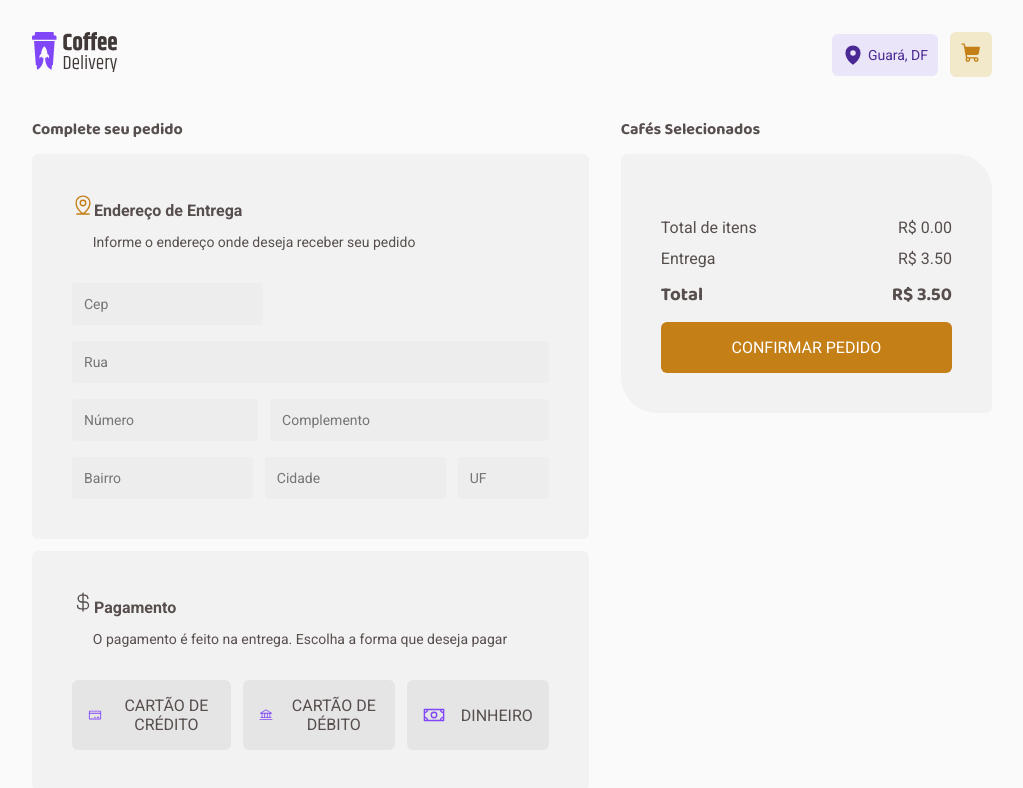
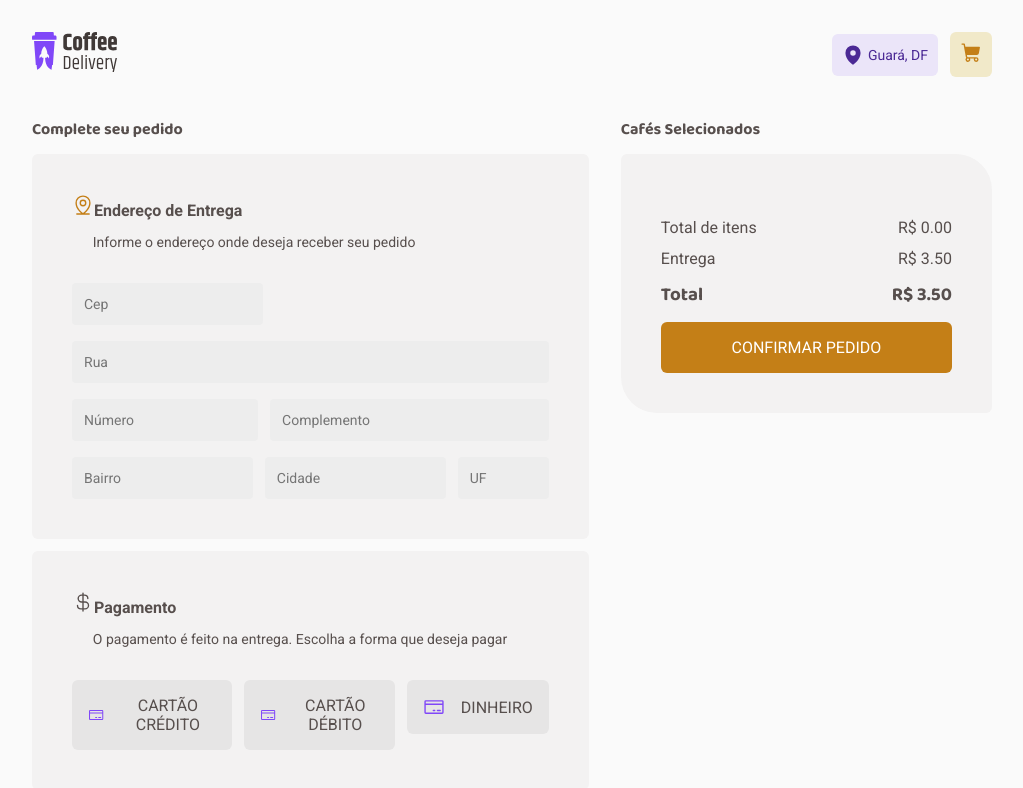
Before and after one commit to JhonatanDiniz/coffee-delivery, a React (Vite) app: page /checkout in a window 1280 px wide. Shown: the top 788 px of the page, without its empty margins (128-1151 px from the left). Built offline with nearby package versions, Linux system fonts and the light colour scheme.

Commit message:
Incluindo forma de pagamento no pedido

```diff
--- a/package.json
+++ b/package.json
@@ -10,12 +10,14 @@
     "preview": "vite preview"
   },
   "dependencies": {
+    "@hookform/resolvers": "^3.6.0",
     "@phosphor-icons/react": "^2.1.5",
     "react": "^18.2.0",
     "react-dom": "^18.2.0",
     "react-hook-form": "^7.51.5",
     "react-router-dom": "^6.23.1",
-    "styled-components": "^6.1.11"
+    "styled-components": "^6.1.11",
+    "zod": "^3.23.8"
   },
   "devDependencies": {
     "@types/react": "^18.2.66",
--- /dev/null
+++ b/payment.json
@@ -0,0 +1,16 @@
+{
+  "Payments":[
+    {
+      "id": 1,
+      "description": "CARTÃO CRÉDITO"
+    },
+    {
+      "id": 2,
+      "description": "CARTÃO DÉBITO"
+    },
+    {
+      "id": 1,
+      "description": "DINHEIRO"
+    }
+  ]
+}
--- /dev/null
+++ b/src/pages/Checkout/components/FormaPagamento/index.tsx
@@ -0,0 +1,17 @@
+import { CreditCard } from "@phosphor-icons/react"
+import { FormaPagamento } from "./style"
+import { ButtonHTMLAttributes } from "react"
+import { PaymentMethodProps } from "../.."
+
+interface PaymentProps extends ButtonHTMLAttributes<HTMLButtonElement> {
+    payment: PaymentMethodProps
+    onSelect: (payment: any)=> void
+}
+
+export function Pagamento({payment, onSelect, ...props}: PaymentProps){
+  return(
+    <div>
+      <FormaPagamento onClick={()=> onSelect(payment)} {...props} type="button"><CreditCard size={22} color="#8047F8"/>{payment.description}</FormaPagamento>
+    </div>
+  )
+}
--- /dev/null
+++ b/src/pages/Checkout/components/FormaPagamento/style.ts
@@ -0,0 +1,18 @@
+import styled from "styled-components";
+
+export const FormaPagamento = styled.button`
+  display: flex;
+  gap: 1rem;
+  align-items: center;
+  padding: 1rem;
+  border: none;
+  background-color: ${(props)=>props.theme['base-button']};
+  border-radius: 6px;
+  color: ${(props)=>props.theme['base-text']};
+  cursor: pointer;
+
+  &&:hover{
+    background-color: ${(props)=>props.theme['purple-light']};
+    border: 1px solid ${(props)=>props.theme['purple']};
+  }
+`
--- a/src/pages/Checkout/index.tsx
+++ b/src/pages/Checkout/index.tsx
@@ -1,12 +1,35 @@
-import { Bank, CreditCard, CurrencyDollar, MapPinLine, Money, Trash } from "@phosphor-icons/react/dist/ssr";
+import { CurrencyDollar, MapPinLine, Trash } from "@phosphor-icons/react/dist/ssr";
 import { AddRemove, CarrinhoContainer, CarrinhoContent, Container, Detalhe, Form, FormEndereco, FormEnderecoHeader, FormaPagamento, FormaPagamentoContainer, Input, Inputs, Itens, PagamentoContainer, PagamentoHeader, SectionOne, SectionTwo} from "./style";
-import { useContext } from "react";
+import { useContext, useState } from "react";
 import { ProductsContext } from "../../context/ProductsContext";
 import { Counter } from "../../components/Counter";
 import { Product } from "../../reducers/products/reducer";
 import { useForm } from "react-hook-form";
+import { Pagamento } from "./components/FormaPagamento";
+import { Payments } from "../../../payment.json"
+
+export interface PaymentMethodProps{
+  id: number
+  description: string
+}
+
+
+interface Order{
+  Endereco:{
+    cep: string,
+    rua: string,
+    numero: string,
+    complemento: string,
+    bairro: string,
+    cidade: string,
+    uf: string
+  },
+  produtos: Product[],
+  pagamento: PaymentMethodProps | null
+}
 
 export function Checkout() {
+  const [formPayment, setFormPayment] = useState<PaymentMethodProps | null>(null)
   const {carrinho, removeItem} = useContext(ProductsContext)
   const { register, handleSubmit } = useForm()
 
@@ -14,10 +37,33 @@ export function Checkout() {
     return carrinho.reduce((total, product)=> total + product.quantidade * 9.9, 0)
   }
 
-  const total = calculateTotal()
+  const txEntrega = 3.5
+
+  const totalProduct = calculateTotal()
+
+  const totalOrder = totalProduct + txEntrega
+
+  function handlePayment(payment: PaymentMethodProps){
+    setFormPayment(payment)
+    console.log(payment)
+  }
 
   function handleSubmitProduct(data: any){
-    console.log(data)
+    const order: Order = {
+      Endereco: {
+        cep: data.cep,
+        rua: data.rua,
+        numero: data.numero,
+        complemento: data.complemento,
+        bairro: data.bairro,
+        cidade: data.cidade,
+        uf: data.uf
+      },
+      produtos: carrinho,
+      pagamento: formPayment
+    }
+
+    console.log(order)
   }
 
   function handleRemoveItem(product: Product){
@@ -26,7 +72,7 @@ export function Checkout() {
 
   return(
    <Container>
-    <Form action="">
+    <Form onSubmit={handleSubmit(handleSubmitProduct)} action="">
       <SectionOne>
         <h4>Complete seu pedido</h4>
         <FormEndereco>
@@ -86,9 +132,13 @@ export function Checkout() {
             <span>O pagamento é feito na entrega. Escolha a forma que deseja pagar</span>
           </PagamentoHeader>
           <FormaPagamentoContainer>
-            <FormaPagamento type="button"><CreditCard size={22} color="#8047F8"/> CARTÃO DE CRÉDITO</FormaPagamento>
-            <FormaPagamento type="button"><Bank size={22} color="#8047F8"/> CARTÃO DE DÉBITO</FormaPagamento>
-            <FormaPagamento type="button"><Money size={22} color="#8047F8"/> DINHEIRO</FormaPagamento>
+            {Payments.map((payment)=>(
+              <Pagamento
+                key={payment.id}
+                payment={payment}
+                onSelect={handlePayment}
+              />
+            ))}
           </FormaPagamentoContainer>
         </PagamentoContainer>
       </SectionOne>
@@ -115,7 +165,7 @@ export function Checkout() {
 
           <Detalhe>
             <p>Total de itens</p>
-            <p>R$ {total.toFixed(2)}</p>
+            <p>R$ {totalProduct.toFixed(2)}</p>
           </Detalhe>
           <Detalhe>
             <p>Entrega</p>
@@ -123,7 +173,7 @@ export function Checkout() {
           </Detalhe>
           <Detalhe>
             <h3>Total</h3>
-            <h3>R$ {(total + 3.50).toFixed(2)}</h3>
+            <h3>R$ {totalOrder.toFixed(2)}</h3>
           </Detalhe>
           <button type="submit" onSubmit={handleSubmitProduct}>CONFIRMAR PEDIDO</button>
         </CarrinhoContainer>
--- a/src/pages/Checkout/style.ts
+++ b/src/pages/Checkout/style.ts
@@ -97,23 +97,6 @@ export const FormaPagamentoContainer = styled.div`
   gap: 0.75rem;
 `
 
-export const FormaPagamento = styled.button`
-  display: flex;
-  gap: 1rem;
-  align-items: center;
-  padding: 1rem;
-  border: none;
-  background-color: ${(props)=>props.theme['base-button']};
-  border-radius: 6px;
-  color: ${(props)=>props.theme['base-text']};
-  cursor: pointer;
-
-  &&:hover{
-    background-color: ${(props)=>props.theme['purple-light']};
-    border: 1px solid ${(props)=>props.theme['purple']};
-  }
-`
-
 export const Carrinho = styled.div`
   display: flex;
   flex-direction: column;
```
Also changed, not shown: 1 other file (tests, documents, lock files or other folders).
